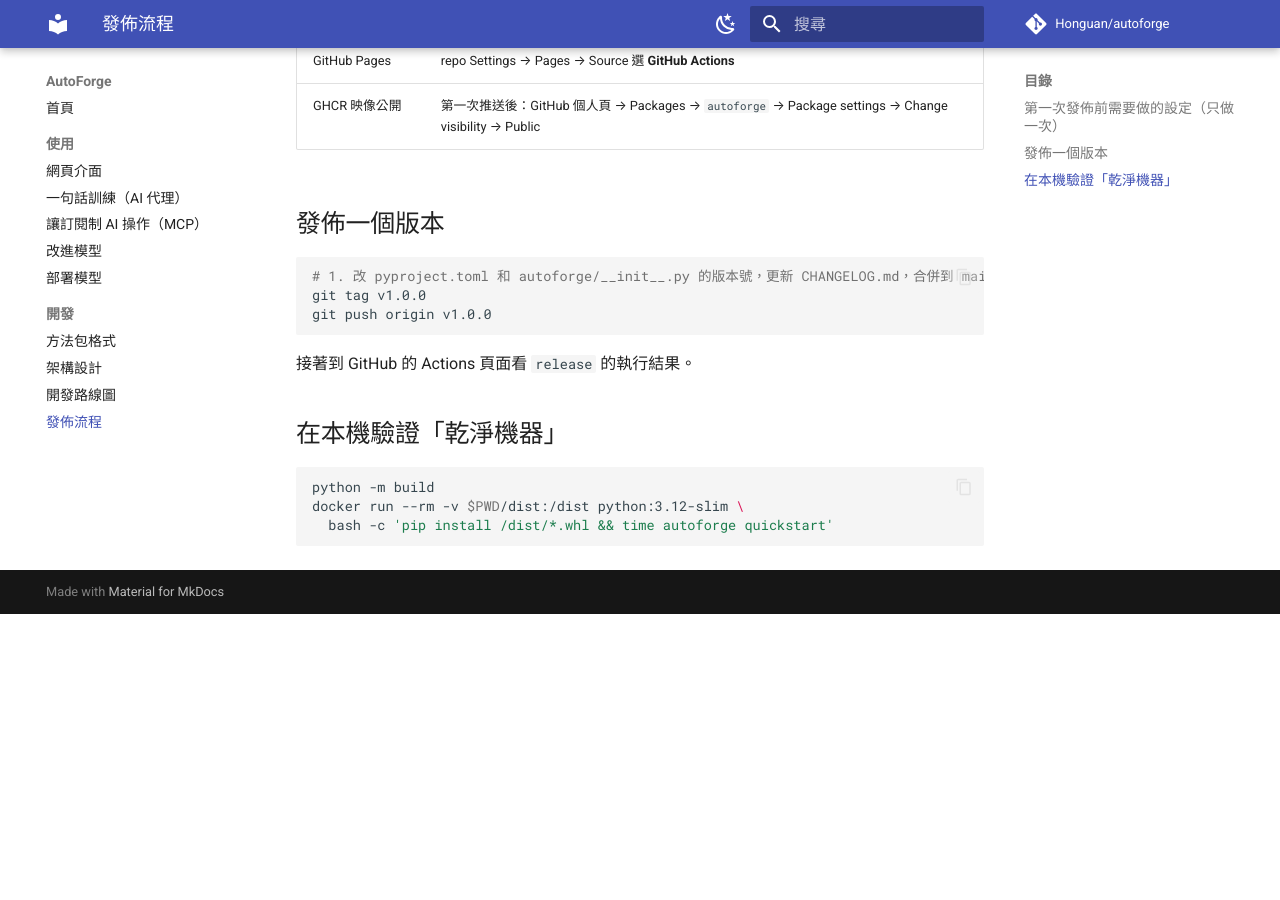
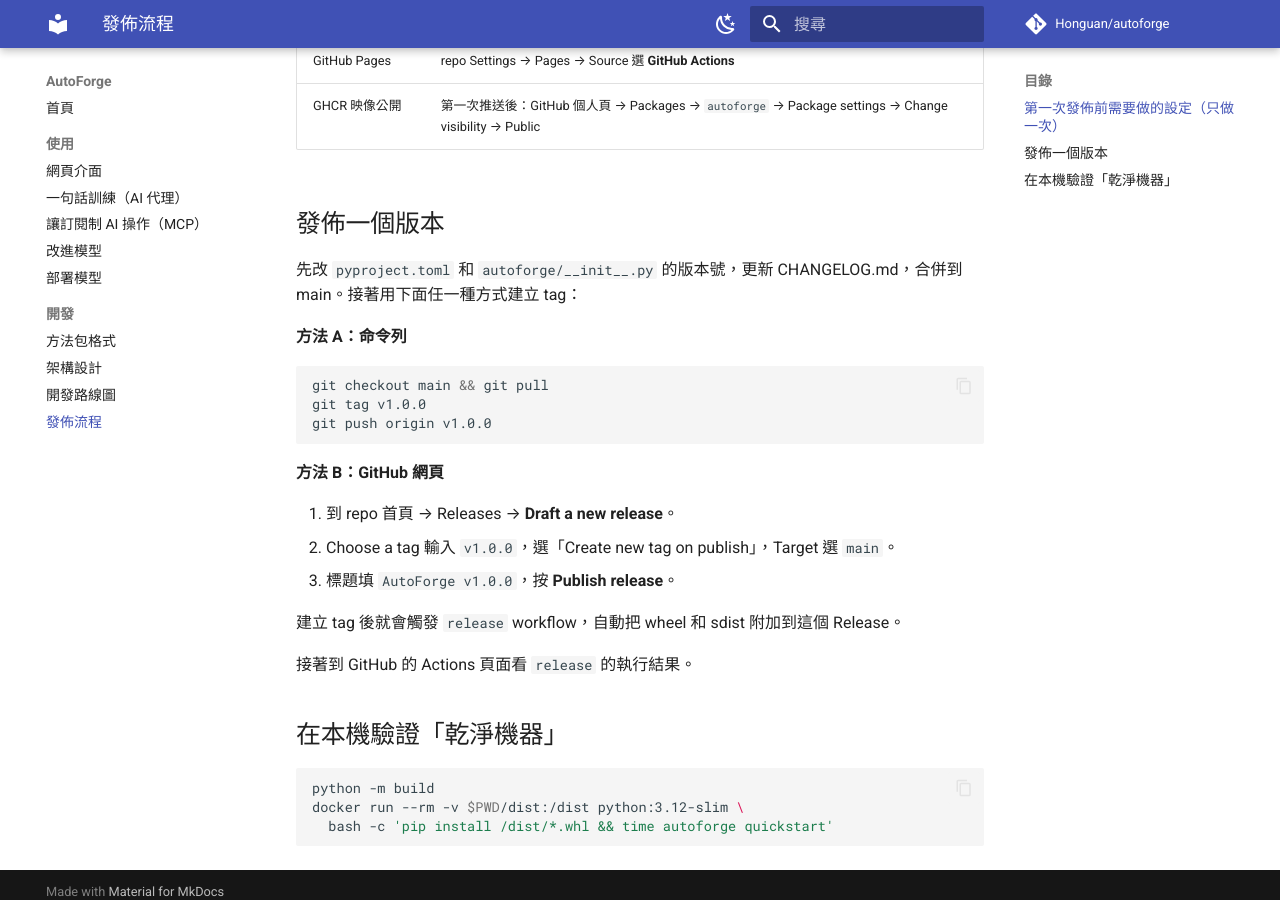
Before and after one commit to Honguan/autoforge, an MkDocs documentation site: the page built from docs/RELEASE.md, in a window 1280 px wide and 900 px high, scrolled down 733 px. Built offline with MkDocs 1.6.1 and Material for MkDocs 9.7.7, drawn with Linux system fonts in a browser that asks for light colours; comment, search, counter and statistics services are not loaded; before the commit the page ends 1347 px from its top, so only the background shows below that.

Commit message:
Release workflow: attach files when the Release was created in the GitHub UI; document both ways to tag
Co-Authored-By: Claude Opus 5.5 <noreply@anthropic.com>
Claude-Session: https://claude.ai/code/session_01V2bW29d158H5QWDyJ9ASGF

````diff
--- a/docs/RELEASE.md
+++ b/docs/RELEASE.md
@@ -22,11 +22,23 @@
 
 ## 發佈一個版本
 
+先改 `pyproject.toml` 和 `autoforge/__init__.py` 的版本號，更新 CHANGELOG.md，合併到 main。接著用下面任一種方式建立 tag：
+
+**方法 A：命令列**
+
 ```bash
-# 1. 改 pyproject.toml 和 autoforge/__init__.py 的版本號，更新 CHANGELOG.md，合併到 main
+git checkout main && git pull
 git tag v1.0.0
 git push origin v1.0.0
 ```
+
+**方法 B：GitHub 網頁**
+
+1. 到 repo 首頁 → Releases → **Draft a new release**。
+2. Choose a tag 輸入 `v1.0.0`，選「Create new tag on publish」，Target 選 `main`。
+3. 標題填 `AutoForge v1.0.0`，按 **Publish release**。
+
+建立 tag 後就會觸發 `release` workflow，自動把 wheel 和 sdist 附加到這個 Release。
 
 接著到 GitHub 的 Actions 頁面看 `release` 的執行結果。
 
````
Also changed, not shown: 1 other file.
